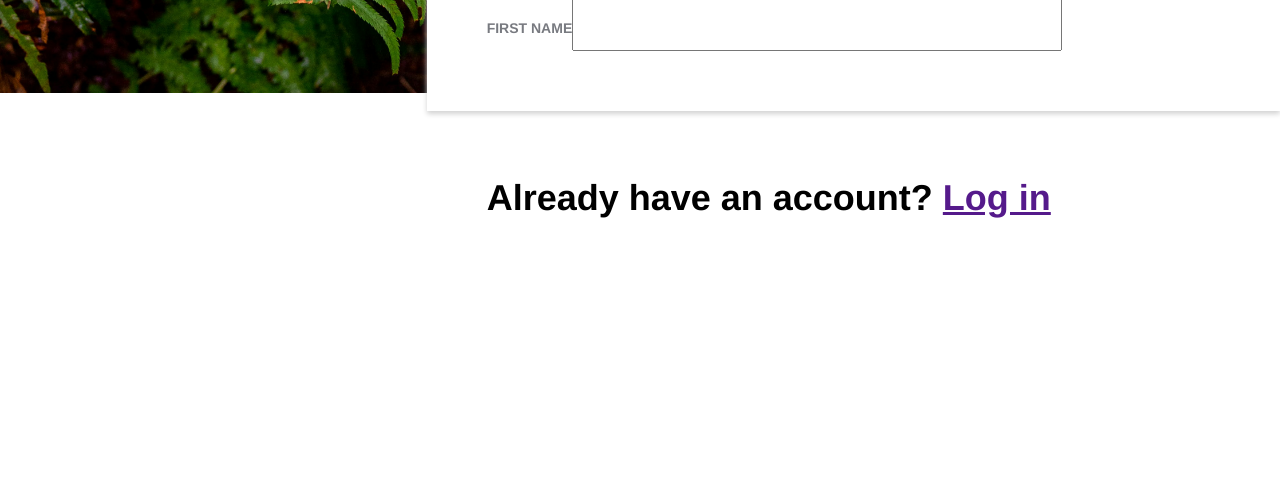
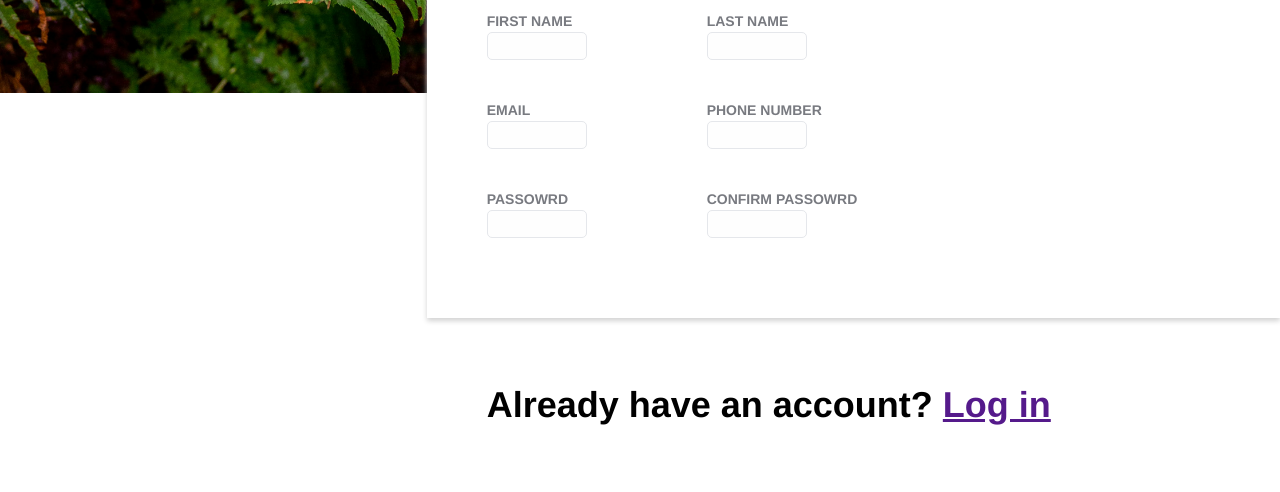
Before and after one commit to TheSeagullDev/odin-sign-up-form, a plain HTML site: page index.html in a window 1280 px wide. Shown: the part 707-1199 px from the top of the page. Before the commit the page ends 992 px from the top, so only its background shows below. Drawn offline with Linux system fonts and the light colour scheme.

Commit message:
Create form inputs

```diff
--- a/index.html
+++ b/index.html
@@ -15,8 +15,33 @@
             <div class="hero">This is not a real online service! You know you need something like this in your life to help you realize your deepest dreams. Sign up <i>now</i> to get started.<br><br> You <i>know</i> you want to.</div>
             <div class="form">
                 <form action="" method="get">
-                    <h2>Let's do this!</h1>
-                    <label for="fmname">FIRST NAME</label><input type="text" >
+                    <h2>Let's do this!</h2>
+                    <div class="inputs">
+                        <div class="input-row">
+                            <label for="fname">FIRST NAME</label>
+                            <input type="text" name="fname" id="fname">
+                        </div>
+                        <div class="input-row">
+                            <label for="lname">LAST NAME</label>
+                            <input type="text" name="lname" id="lname">
+                        </div>
+                        <div class="input-row">
+                            <label for="email">EMAIL</label>
+                            <input type="email" name="email" id="email">
+                        </div>
+                        <div class="input-row">
+                            <label for="pnumber">PHONE NUMBER</label>
+                            <input type="tel" name="pnumber" id="pnumber">
+                        </div>
+                        <div class="input-row">
+                            <label for="pw">PASSOWRD</label>
+                            <input type="password" name="pw" id="pw">
+                        </div>
+                        <div class="input-row">
+                            <label for="confirm-pw">CONFIRM PASSOWRD</label>
+                            <input type="password" name="confirm-pw" id="confirm-pw">
+                        </div>
+                    </div>
                 </form>
             </div>
             <div class="footer">Already have an account? <a href="">Log in</a></div>
--- a/styles.css
+++ b/styles.css
@@ -104,3 +104,25 @@ label {
     font-size: 14px;
     color: #787a80;
 }
+
+.input-row {
+  display: flex;
+  flex-direction: column;
+  flex: 1 0 50%;
+  padding: 20px;
+  padding-left: 0;
+}
+
+.inputs {
+  display: flex;
+  flex-wrap: wrap;
+  width: 60%;
+}
+
+input {
+  font-size: 16px;
+  background-color: #fefefe;
+  border: 1px solid #E5E7EB;
+  border-radius: 5px;
+  width: 50%;
+}
```
